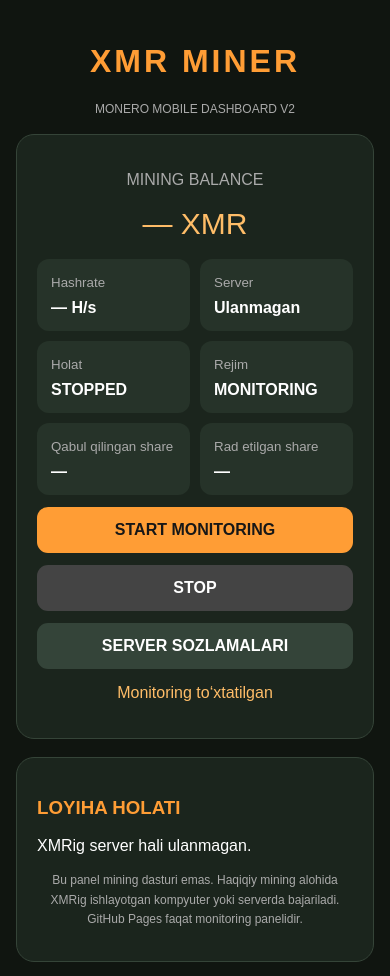
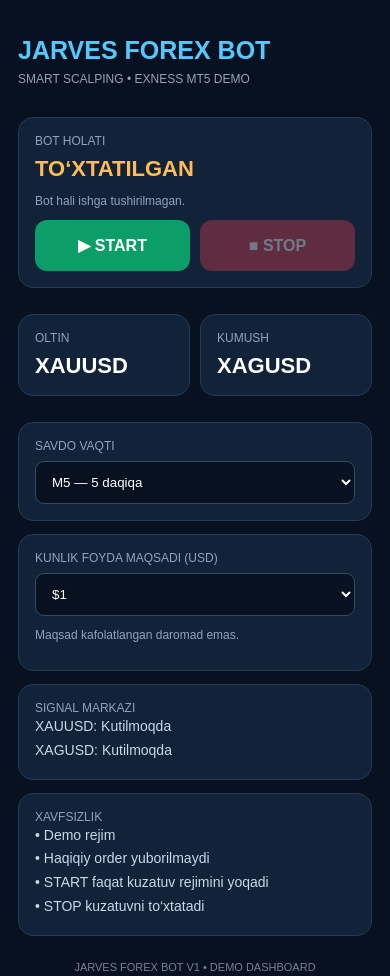
Before and after one commit to Akhmed570/xmr-miner-mobile, a plain HTML site: page index.html in a window 390 px wide. Drawn offline with Linux system fonts and the light colour scheme.

Commit message:
Update index.html

```diff
--- a/index.html
+++ b/index.html
@@ -3,177 +3,117 @@
 <html lang="uz">
 <head>
 <meta charset="UTF-8">
-<meta name="viewport" content="width=device-width, initial-scale=1">
-<meta name="theme-color" content="#101510">
-<title>XMR MINER V2</title>
+<meta name="viewport" content="width=device-width,initial-scale=1">
+<meta name="theme-color" content="#07111f">
+<title>JARVES FOREX BOT</title>
 <style>
 *{box-sizing:border-box}
-body{
- margin:0;padding:22px 16px;background:#101510;
- color:white;font-family:Arial,sans-serif
-}
-h1{text-align:center;color:#ff9d35;letter-spacing:3px}
-.subtitle{text-align:center;color:#aaa;font-size:12px}
-.card{
- background:#1b251d;padding:20px;border-radius:18px;
- margin-top:18px;border:1px solid #354438
-}
-.balance{text-align:center;font-size:30px;color:#ffbd68;margin:18px 0}
-.stats{display:grid;grid-template-columns:1fr 1fr;gap:10px}
-.stat{background:#263329;padding:14px;border-radius:12px}
-.stat small{color:#aaa}
-.stat strong{display:block;margin-top:8px;overflow-wrap:anywhere}
-button{
- width:100%;padding:14px;margin-top:12px;border:0;
- border-radius:11px;font-size:16px;font-weight:bold
-}
-.start{background:#ff9d35;color:#171717}
-.stop{background:#444;color:white}
-.secondary{background:#344439;color:white}
-input{
- width:100%;padding:13px;margin-top:7px;
- border-radius:9px;border:1px solid #526252;
- background:#101a12;color:white;font-size:14px
-}
-label{display:block;margin-top:14px;color:#ddd;font-size:13px}
-.status{text-align:center;color:#ffbd68;margin-top:15px}
-.note{font-size:12px;line-height:1.6;color:#aaa;text-align:center}
-.hidden{display:none}
-.green{color:#70df8a}
-.orange{color:#ffbd68}
+body{margin:0;background:#07111f;color:#fff;font-family:Arial,sans-serif;padding:18px}
+header{padding:18px 0}
+h1{font-size:25px;margin:0;color:#54c8ff}
+.sub{color:#91a4ba;font-size:12px;margin-top:7px}
+.card{background:#122238;border:1px solid #263c56;border-radius:15px;padding:16px;margin:13px 0}
+.label{color:#91a4ba;font-size:12px}
+.value{font-size:22px;font-weight:bold;margin-top:8px}
+.grid{display:grid;grid-template-columns:1fr 1fr;gap:10px}
+button{border:0;border-radius:12px;padding:16px;font-size:16px;font-weight:bold;width:100%;color:white}
+.start{background:#0b9e68}
+.stop{background:#d63e4c}
+button:disabled{opacity:.4}
+select{width:100%;padding:12px;background:#07111f;color:white;border:1px solid #344b66;border-radius:9px;margin-top:8px}
+.status{font-weight:bold;color:#ffbd55}
+.signal{font-size:14px;line-height:1.7;color:#c8d8e9}
+footer{color:#71849a;font-size:11px;text-align:center;margin:25px 0}
 </style>
 </head>
 <body>
-
-<h1>XMR MINER</h1>
-<p class="subtitle">MONERO MOBILE DASHBOARD V2</p>
+<header>
+<h1>JARVES FOREX BOT</h1>
+<div class="sub">SMART SCALPING • EXNESS MT5 DEMO</div>
+</header>
 
 <div class="card">
- <p style="text-align:center;color:#aaa">MINING BALANCE</p>
- <div class="balance" id="balance">— XMR</div>
-
- <div class="stats">
-  <div class="stat"><small>Hashrate</small><strong id="hash">— H/s</strong></div>
-  <div class="stat"><small>Server</small><strong id="server">Ulanmagan</strong></div>
-  <div class="stat"><small>Holat</small><strong id="status">STOPPED</strong></div>
-  <div class="stat"><small>Rejim</small><strong id="mode">MONITORING</strong></div>
-  <div class="stat"><small>Qabul qilingan share</small><strong id="shares">—</strong></div>
-  <div class="stat"><small>Rad etilgan share</small><strong id="rejected">—</strong></div>
- </div>
-
- <button class="start" onclick="startMonitor()">START MONITORING</button>
- <button class="stop" onclick="stopMonitor()">STOP</button>
- <button class="secondary" onclick="showSettings()">SERVER SOZLAMALARI</button>
- <p class="status" id="message">Monitoring to‘xtatilgan</p>
+<div class="label">BOT HOLATI</div>
+<div class="value status" id="status">TO‘XTATILGAN</div>
+<p class="label" id="message">Bot hali ishga tushirilmagan.</p>
+<div class="grid">
+<button class="start" id="start">▶ START</button>
+<button class="stop" id="stop" disabled>■ STOP</button>
+</div>
 </div>
 
-<div class="card hidden" id="settings">
- <h3 style="color:#ff9d35">SERVER SOZLAMALARI</h3>
-
- <label>XMR Wallet manzili</label>
- <input id="wallet" placeholder="4... yoki 8...">
-
- <label>Mining Pool URL</label>
- <input id="pool" placeholder="Masalan: pool.example.com">
-
- <label>Pool Port</label>
- <input id="port" type="number" placeholder="Port raqami">
-
- <label>XMRig API manzili (monitoring)</label>
- <input id="api" type="url" placeholder="https://your-server.example/api/2/summary">
-
- <button class="start" onclick="saveSettings()">SOZLAMALARNI SAQLASH</button>
- <p class="note">
- Wallet manzili maxfiy kalit emas. Seed phrase va maxfiy kalitni
- bu yerga hech qachon kiritmang.
- </p>
+<div class="grid">
+<div class="card">
+<div class="label">OLTIN</div>
+<div class="value">XAUUSD</div>
+</div>
+<div class="card">
+<div class="label">KUMUSH</div>
+<div class="value">XAGUSD</div>
+</div>
 </div>
 
 <div class="card">
- <h3 style="color:#ff9d35">LOYIHA HOLATI</h3>
- <p id="connection">XMRig server hali ulanmagan.</p>
- <p class="note">
- Bu panel mining dasturi emas. Haqiqiy mining alohida XMRig
- ishlayotgan kompyuter yoki serverda bajariladi.
- GitHub Pages faqat monitoring panelidir.
- </p>
+<div class="label">SAVDO VAQTI</div>
+<select id="timeframe">
+<option>M1 — 1 daqiqa</option>
+<option selected>M5 — 5 daqiqa</option>
+<option>M15 — 15 daqiqa</option>
+</select>
 </div>
 
+<div class="card">
+<div class="label">KUNLIK FOYDA MAQSADI (USD)</div>
+<select id="target">
+<option value="1">$1</option>
+<option value="5">$5</option>
+<option value="10">$10</option>
+<option value="20">$20</option>
+</select>
+<p class="label">Maqsad kafolatlangan daromad emas.</p>
+</div>
+
+<div class="card">
+<div class="label">SIGNAL MARKAZI</div>
+<div class="signal" id="signals">
+XAUUSD: Kutilmoqda<br>
+XAGUSD: Kutilmoqda
+</div>
+</div>
+
+<div class="card">
+<div class="label">XAVFSIZLIK</div>
+<div class="signal">
+• Demo rejim<br>
+• Haqiqiy order yuborilmaydi<br>
+• START faqat kuzatuv rejimini yoqadi<br>
+• STOP kuzatuvni to‘xtatadi
+</div>
+</div>
+
+<footer>JARVES FOREX BOT V1 • DEMO DASHBOARD</footer>
+
 <script>
-let timer=null;
-let config={};
+const start=document.getElementById("start");
+const stop=document.getElementById("stop");
+const status=document.getElementById("status");
+const message=document.getElementById("message");
+const signals=document.getElementById("signals");
 
-function loadSettings(){
- try{
-  config=JSON.parse(localStorage.getItem("xmr_config")||"{}");
- }catch(e){config={};}
- ["wallet","pool","port","api"].forEach(id=>{
-  document.getElementById(id).value=config[id]||"";
- });
-}
-function showSettings(){
- document.getElementById("settings").classList.toggle("hidden");
-}
-function saveSettings(){
- config={
-  wallet:document.getElementById("wallet").value.trim(),
-  pool:document.getElementById("pool").value.trim(),
-  port:document.getElementById("port").value.trim(),
-  api:document.getElementById("api").value.trim()
- };
- localStorage.setItem("xmr_config",JSON.stringify(config));
- document.getElementById("message").textContent="Sozlamalar saqlandi";
- document.getElementById("settings").classList.add("hidden");
-}
-function stopMonitor(){
- if(timer)clearInterval(timer);
- timer=null;
- document.getElementById("status").textContent="STOPPED";
- document.getElementById("message").textContent="Monitoring to‘xtatildi";
-}
-async function readStats(){
- if(!config.api){
-  document.getElementById("message").textContent="Avval API manzilini kiriting";
-  return;
- }
- try{
-  const response=await fetch(config.api,{cache:"no-store"});
-  if(!response.ok)throw Error("HTTP "+response.status);
-  const data=await response.json();
-
-  const h=data.hashrate?.total;
-  const rate=Array.isArray(h)?h[0]:h;
-  if(typeof rate!=="number")throw Error("Hashrate ma'lumoti topilmadi");
-
-  document.getElementById("hash").textContent=rate+" H/s";
-  document.getElementById("shares").textContent=data.results?.shares_good??"—";
-  document.getElementById("rejected").textContent=data.results?.shares_total!=null
-    ? Math.max(0,data.results.shares_total-(data.results.shares_good||0)):"—";
-  document.getElementById("server").textContent=
-    data.connection?.pool||"Ulangan";
-  document.getElementById("status").textContent="CONNECTED";
-  document.getElementById("mode").textContent="REAL MONITOR";
-  document.getElementById("message").textContent="Server ma'lumotlari yangilandi";
-  document.getElementById("connection").textContent="XMRig API bilan aloqa mavjud.";
- }catch(error){
-  document.getElementById("status").textContent="OFFLINE";
-  document.getElementById("server").textContent="Ulanmagan";
-  document.getElementById("hash").textContent="— H/s";
-  document.getElementById("shares").textContent="—";
-  document.getElementById("rejected").textContent="—";
-  document.getElementById("message").textContent="Ulanish xatosi: "+error.message;
-  document.getElementById("connection").textContent="Server javob bermadi yoki API sozlanmagan.";
- }
-}
-function startMonitor(){
- stopMonitor();
- loadSettings();
- document.getElementById("status").textContent="CONNECTING";
- document.getElementById("mode").textContent="MONITORING";
- readStats();
- timer=setInterval(readStats,5000);
-}
-loadSettings();
+start.onclick=()=>{
+ status.textContent="KUZATUV YOQILDI";
+ status.style.color="#39d99a";
+ message.textContent="Demo kuzatuv rejimi ishga tushdi. Jonli bozor ulanishi hali yo‘q.";
+ start.disabled=true;
+ stop.disabled=false;
+};
+stop.onclick=()=>{
+ status.textContent="TO‘XTATILGAN";
+ status.style.color="#ffbd55";
+ message.textContent="Kuzatuv to‘xtatildi.";
+ start.disabled=false;
+ stop.disabled=true;
+};
 </script>
 </body>
 </html>
```
